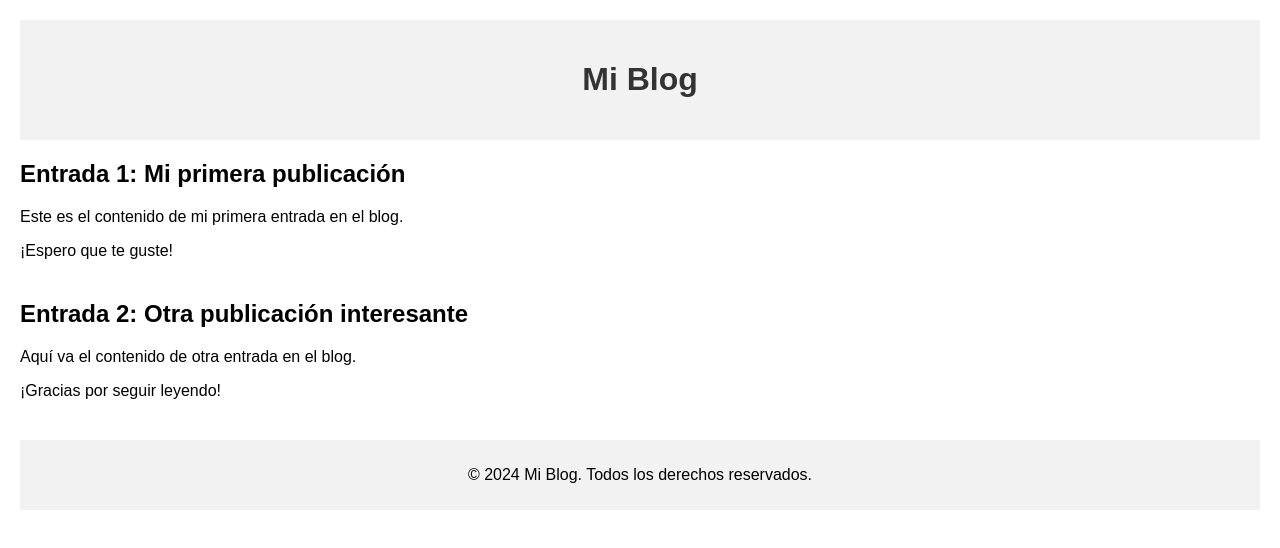
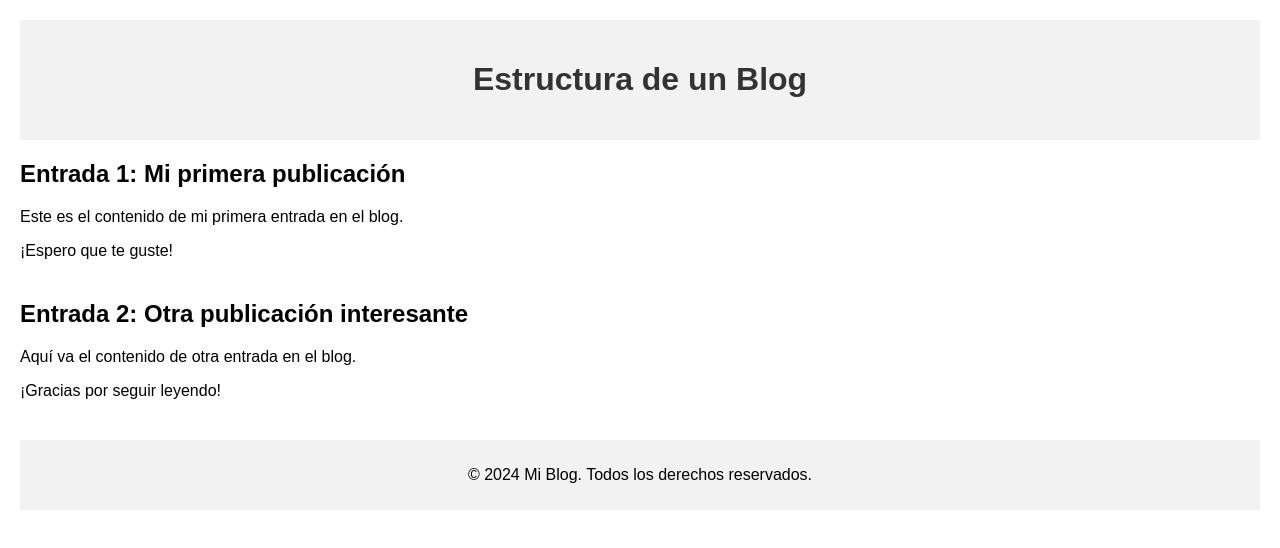
Before and after one commit to Valerie2407/Valerie2407.github.io, a plain HTML site: page index.html in a window 1280 px wide. Drawn offline with Linux system fonts and the light colour scheme.

Commit message:
Actualizando commit

```diff
--- a/index.html
+++ b/index.html
@@ -33,7 +33,7 @@
 </head>
 <body>
     <header>
-        <h1>Mi Blog</h1>
+        <h1>Estructura de un Blog</h1>
     </header>
 
     <article>
```
